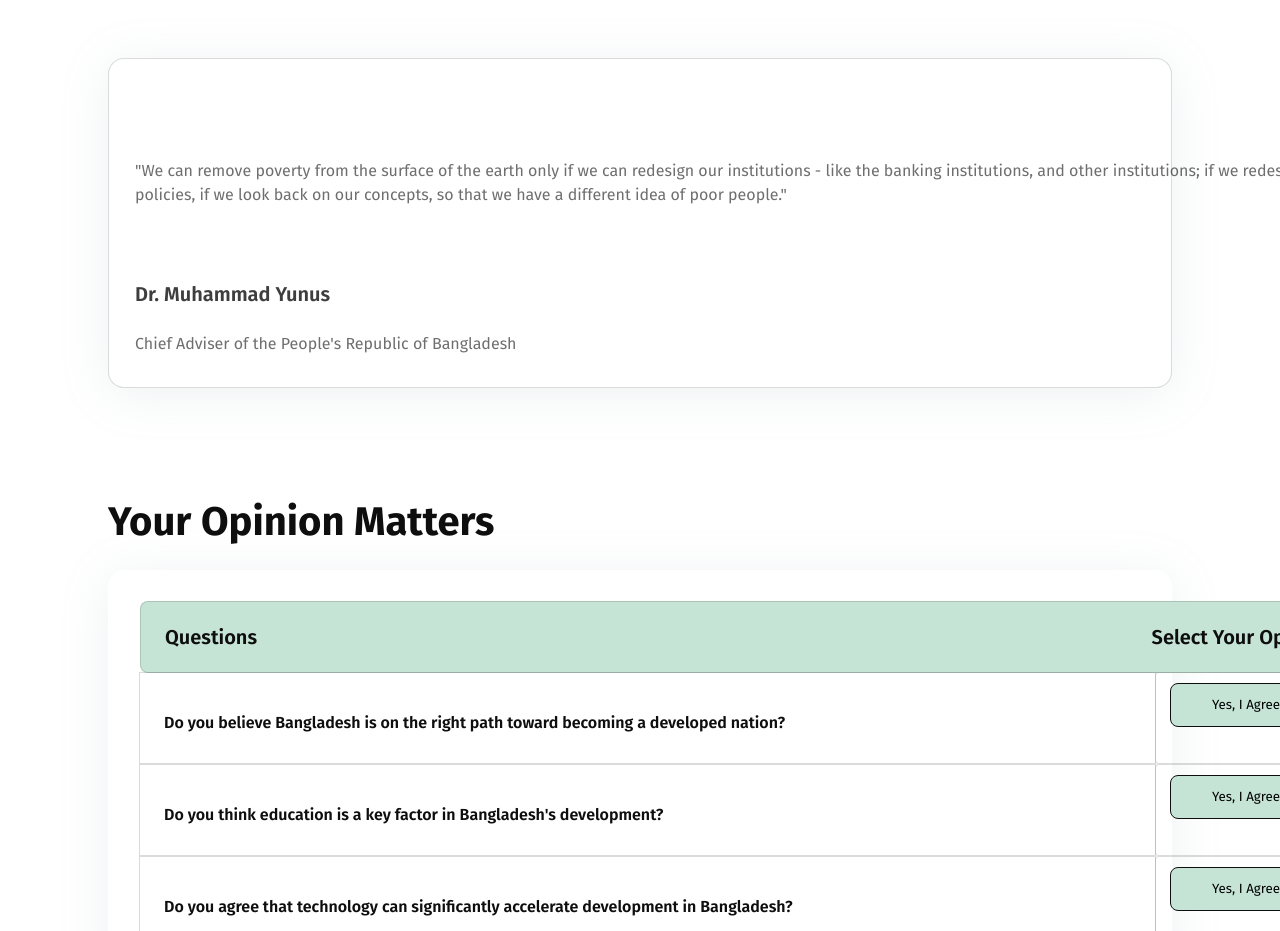
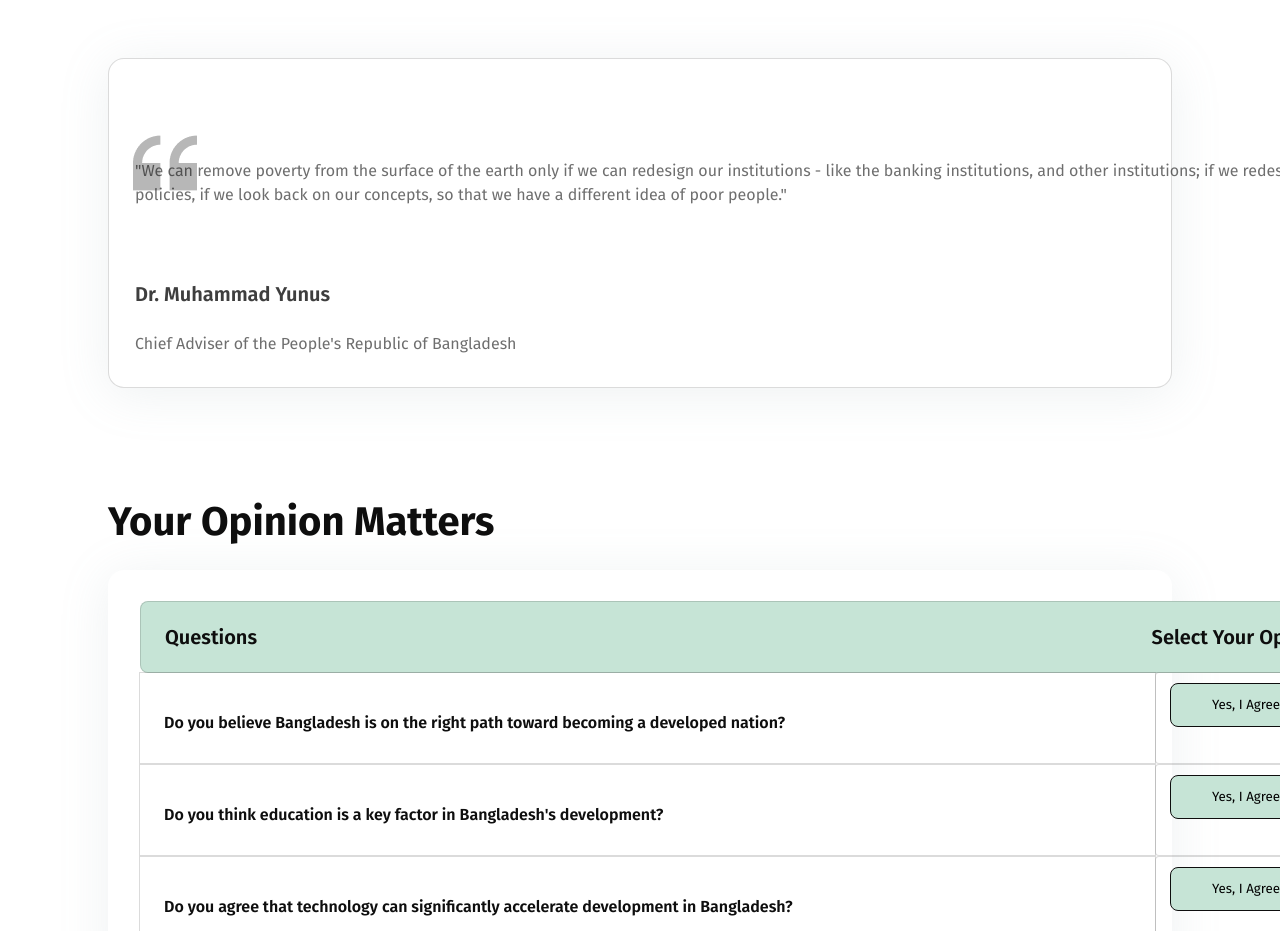
Before and after one commit to malihaa073/Bangladesh-2.0, a plain HTML site: page index.html in a window 1280 px wide. Shown: the part 2180-3111 px from the top of the page. Drawn offline with Linux system fonts and the light colour scheme.

Commit message:
update all images

```diff
--- a/Style/style.css
+++ b/Style/style.css
@@ -386,13 +386,13 @@ gap: 32;
 }
 .quota-content{
 
-    background-image:  url(./images/assets/quote-bg.png);
+
+    background-image: url('/images/assets/quote-bg.png');
     background-repeat: no-repeat;
     margin: 24px 0px;
     width: 1232px;
     height: 160px;
     padding: 12px 2px;
-
 }
 .quota-content p{
     color: rgba(14, 14, 14, 0.8);
```
